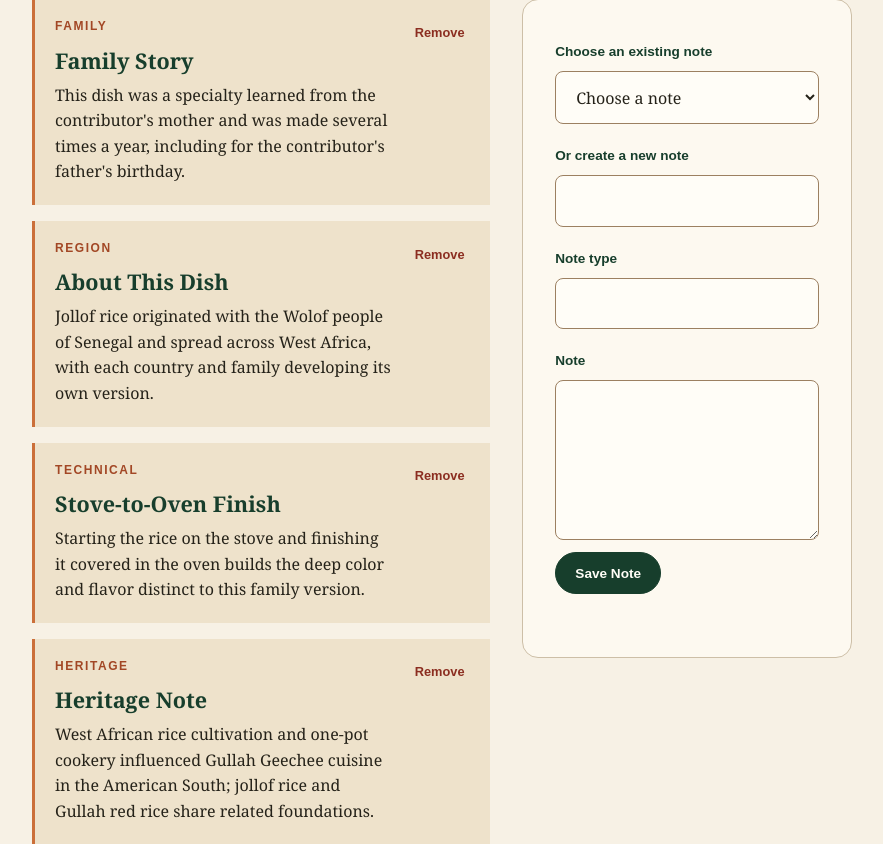
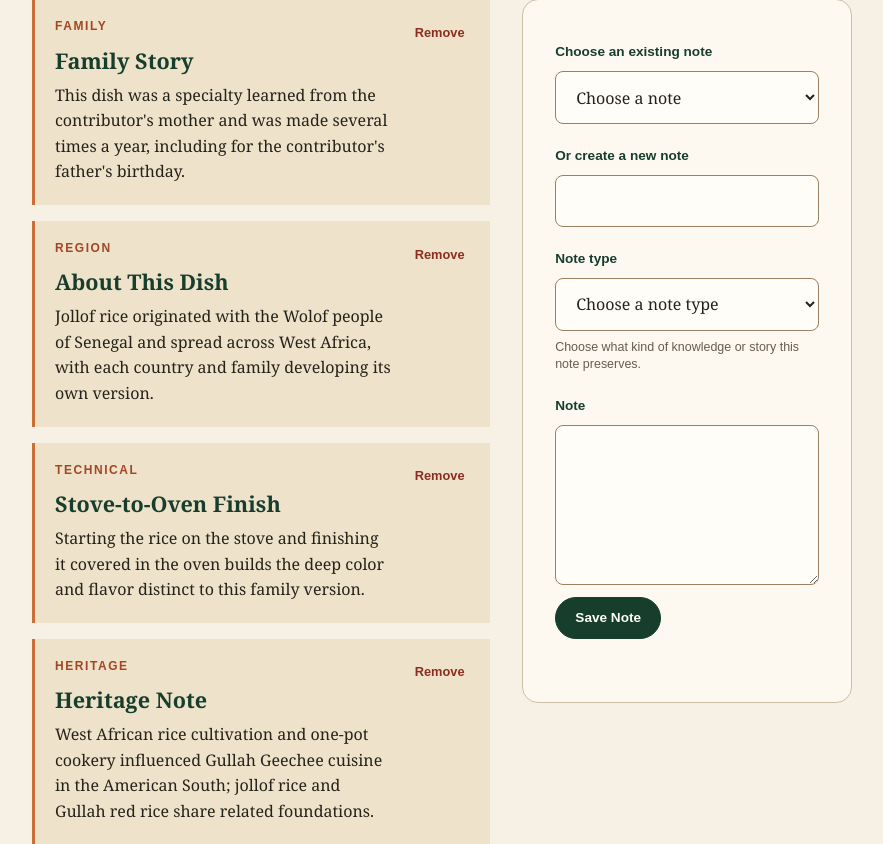
Before and after one commit to moclark710/kitchen-roots, a Flask app: page /recipes/1/edit in a window 1280 px wide. Shown: the part 4494-5338 px from the top of the page, without its empty margins (198-1081 px from the left). Run offline with Flask 3, Linux system fonts and the light colour scheme; data comes from the database, SQL or seed files in the repository.

Commit message:
Add recipe search and guided creation flow

```diff
--- a/app.py
+++ b/app.py
@@ -100,6 +100,7 @@ def create_app(test_config=None):
     @app.get("/api/recipes")
     def recipe_list():
         tag_value = request.args.get("tag_id")
+        search_query = request.args.get("q", "").strip()
         tag_id = None
 
         if tag_value:
@@ -114,6 +115,7 @@ def create_app(test_config=None):
         recipes = list_recipes(
             app.config["DATABASE_PATH"],
             tag_id=tag_id,
+            search=search_query or None,
         )
         return jsonify(recipes)
 
--- a/database/recipe_repository.py
+++ b/database/recipe_repository.py
@@ -1,8 +1,8 @@
 import sqlite3
 
 
-def list_recipes(database_path, tag_id=None):
-    """Return recipe summaries, optionally limited to one reusable tag."""
+def list_recipes(database_path, tag_id=None, search=None):
+    """Return recipe summaries, optionally filtered by tag and title."""
     with sqlite3.connect(database_path) as connection:
         connection.row_factory = sqlite3.Row
         connection.execute("PRAGMA foreign_keys = ON")
@@ -20,16 +20,24 @@ def list_recipes(database_path, tag_id=None):
                 user.name AS user_name
             FROM recipe
             JOIN user ON user.id = recipe.user_id
-            WHERE ? IS NULL
-               OR EXISTS (
+            WHERE (
+                ? IS NULL
+                OR EXISTS (
                     SELECT 1
                     FROM recipe_tag
                     WHERE recipe_tag.recipe_id = recipe.id
                       AND recipe_tag.tag_id = ?
-               )
+                )
+            )
+              AND (? IS NULL OR recipe.title LIKE ?)
             ORDER BY recipe.title
             """,
-            (tag_id, tag_id),
+            (
+                tag_id,
+                tag_id,
+                search,
+                f"%{search}%" if search else None,
+            ),
         ).fetchall()
 
     return [
--- a/static/create_recipe.js
+++ b/static/create_recipe.js
@@ -31,7 +31,7 @@ recipeForm.addEventListener("submit", async (event) => {
       throw new Error(data.error || "Unable to save this recipe.");
     }
 
-    window.location.href = `/recipes/${data.id}`;
+    window.location.href = `/recipes/${data.id}/edit`;
   } catch (error) {
     formMessage.textContent = error.message;
   }
--- a/static/edit_recipe.js
+++ b/static/edit_recipe.js
@@ -26,6 +26,10 @@ const tagMessage = document.querySelector("#tag-message");
 const noteEditorList = document.querySelector("[data-note-editor-list]");
 const noteForm = document.querySelector("#note-form");
 const noteSelect = document.querySelector("#note-id");
+const notePreview = document.querySelector("#note-preview");
+const notePreviewType = document.querySelector("[data-note-preview-type]");
+const notePreviewTitle = document.querySelector("[data-note-preview-title]");
+const notePreviewBody = document.querySelector("[data-note-preview-body]");
 const noteTitleInput = document.querySelector("#note-title");
 const noteTypeInput = document.querySelector("#note-type");
 const noteBodyInput = document.querySelector("#note-body");
@@ -35,6 +39,7 @@ let currentIngredients = [];
 let currentSteps = [];
 let currentTags = [];
 let currentNotes = [];
+let availableNotes = [];
 
 async function removeIngredient(ingredientId) {
   const confirmed = window.confirm(
@@ -380,6 +385,7 @@ async function loadNoteOptions() {
       throw new Error(notes.error || "Unable to load note choices.");
     }
 
+    availableNotes = notes;
     noteSelect.length = 1;
 
     notes.forEach((note) => {
@@ -660,16 +666,27 @@ tagForm.addEventListener("submit", async (event) => {
 });
 
 noteSelect.addEventListener("change", () => {
-  if (noteSelect.value) {
+  const selectedNote = availableNotes.find(
+    (note) => note.id === Number(noteSelect.value)
+  );
+
+  if (selectedNote) {
     noteTitleInput.value = "";
     noteTypeInput.value = "";
     noteBodyInput.value = "";
+    notePreviewType.textContent = selectedNote.note_type;
+    notePreviewTitle.textContent = selectedNote.title;
+    notePreviewBody.textContent = selectedNote.body;
+    notePreview.hidden = false;
+  } else {
+    notePreview.hidden = true;
   }
 });
 
 noteTitleInput.addEventListener("input", () => {
   if (noteTitleInput.value.trim()) {
     noteSelect.value = "";
+    notePreview.hidden = true;
   }
 });
 
@@ -732,6 +749,7 @@ noteForm.addEventListener("submit", async (event) => {
     }
 
     noteForm.reset();
+    notePreview.hidden = true;
     await loadRecipeForEditing();
     await loadNoteOptions();
     noteMessage.textContent = "Note saved.";
--- a/static/recipe.css
+++ b/static/recipe.css
@@ -251,6 +251,7 @@ h3 {
   gap: 0.75rem;
 }
 
+.collection-filter input,
 .collection-filter select {
   min-width: min(100%, 18rem);
   padding: 0.8rem 1rem;
@@ -282,6 +283,7 @@ h3 {
   color: #fffdf7;
 }
 
+.collection-filter input:focus-visible,
 .collection-filter select:focus-visible,
 .collection-filter button:focus-visible {
   outline: 3px solid #cb6f39;
@@ -338,6 +340,12 @@ h3 {
   margin-top: 0.75rem;
   color: #173e2c;
   font: 700 0.85rem Arial, sans-serif;
+}
+
+.field-help {
+  margin: -0.25rem 0 0;
+  color: #665d4c;
+  font: 0.78rem/1.4 Arial, sans-serif;
 }
 
 .recipe-form input,
@@ -452,6 +460,22 @@ h3 {
 .note-editor-grid .recipe-form {
   max-width: none;
   padding: clamp(1.25rem, 3vw, 2rem);
+}
+
+.note-selection-preview {
+  padding: 1rem;
+  border-left: 3px solid #cb6f39;
+  background: #eee2cb;
+}
+
+.note-selection-preview h3 {
+  margin-bottom: 0.5rem;
+}
+
+.note-selection-preview p:last-child {
+  margin-bottom: 0;
+  line-height: 1.5;
+  white-space: pre-wrap;
 }
 
 .note-editor-list {
--- a/templates/edit_recipe.html
+++ b/templates/edit_recipe.html
@@ -169,23 +169,30 @@
             <select id="note-id" name="note_id">
               <option value="">Choose a note</option>
             </select>
+            <article id="note-preview" class="note-selection-preview" hidden>
+              <p class="note-type" data-note-preview-type></p>
+              <h3 data-note-preview-title></h3>
+              <p data-note-preview-body></p>
+            </article>
 
             <label for="note-title">Or create a new note</label>
             <input id="note-title" name="note_title" type="text">
 
             <label for="note-type">Note type</label>
-            <input
+            <select
               id="note-type"
               name="note_type"
-              type="text"
-              list="note-type-options"
+              aria-describedby="note-type-help"
             >
-            <datalist id="note-type-options">
-              <option value="family"></option>
-              <option value="region"></option>
-              <option value="heritage"></option>
-              <option value="technical"></option>
-            </datalist>
+              <option value="">Choose a note type</option>
+              <option value="family">Family story</option>
+              <option value="region">Regional context</option>
+              <option value="heritage">Heritage</option>
+              <option value="technical">Cooking technique</option>
+            </select>
+            <p id="note-type-help" class="field-help">
+              Choose what kind of knowledge or story this note preserves.
+            </p>
 
             <label for="note-body">Note</label>
             <textarea id="note-body" name="note_body"></textarea>
--- a/templates/new_recipe.html
+++ b/templates/new_recipe.html
@@ -14,6 +14,10 @@
       <header class="recipe-header">
         <p class="eyebrow">Share your roots</p>
         <h1>Add a Recipe</h1>
+        <p class="description">
+          Start with the recipe basics. Next, you’ll add ingredients, cooking
+          steps, tags, and notes in the full recipe editor.
+        </p>
       </header>
 
       <form id="recipe-form" class="recipe-form">
@@ -47,7 +51,7 @@
 
         <input name="user_id" type="hidden" value="1">
 
-        <button type="submit">Save Recipe</button>
+        <button type="submit">Save &amp; Add Recipe Details</button>
         <p id="form-message" aria-live="polite"></p>
       </form>
     </main>
```
Also changed, not shown: static/recipes.js (+37 -9 lines), templates/recipes.html (+8 -0 lines).
